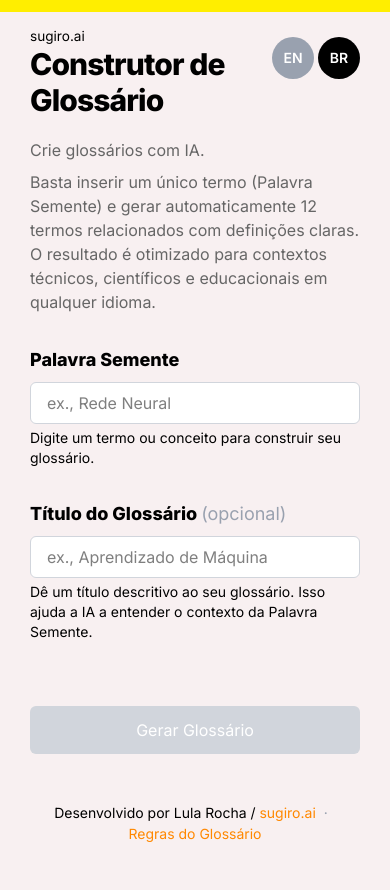
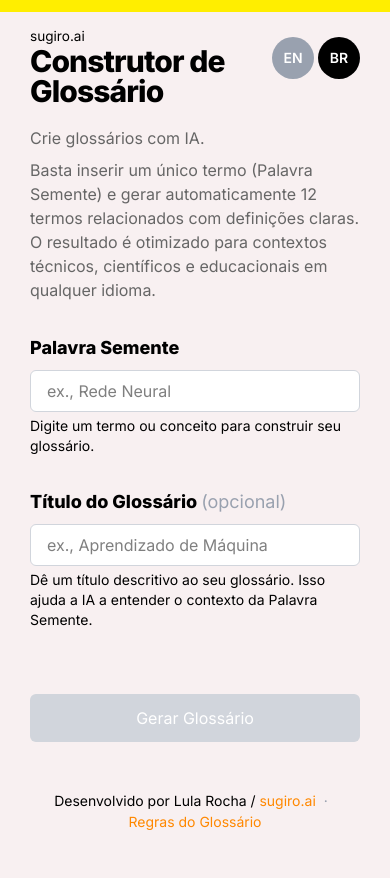
Before and after one commit to lularocha/glossary-builder, a React (Vite) app: page / in a window 390 px wide. Built offline with nearby package versions, Linux system fonts and the light colour scheme.

Commit message:
Set h1 title line-height to 1 in mobile view
Co-Authored-By: Claude Opus 4.8 <noreply@anthropic.com>
Claude-Session: https://claude.ai/code/session_01LoJN6YLZvGdXErftptwxRe

```diff
--- a/src/App.tsx
+++ b/src/App.tsx
@@ -532,7 +532,7 @@ function App() {
           <div>
             <p className="eyebrown">sugiro.ai</p>
             <h1
-              className={`tool-title font-bold text-black ${glossary ? "text-2xl" : "text-3xl md:text-5xl"}`}
+              className={`tool-title font-bold text-black leading-none md:leading-[normal] ${glossary ? "text-2xl" : "text-3xl md:text-5xl"}`}
             >
               {ui.appTitle}
             </h1>
```
